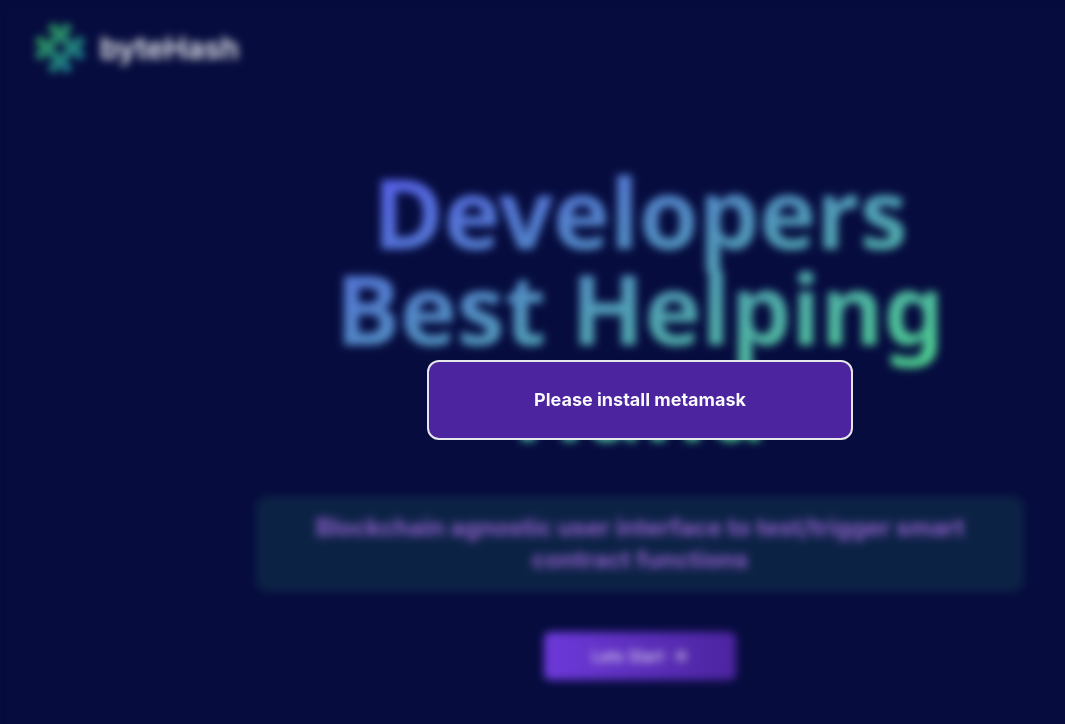
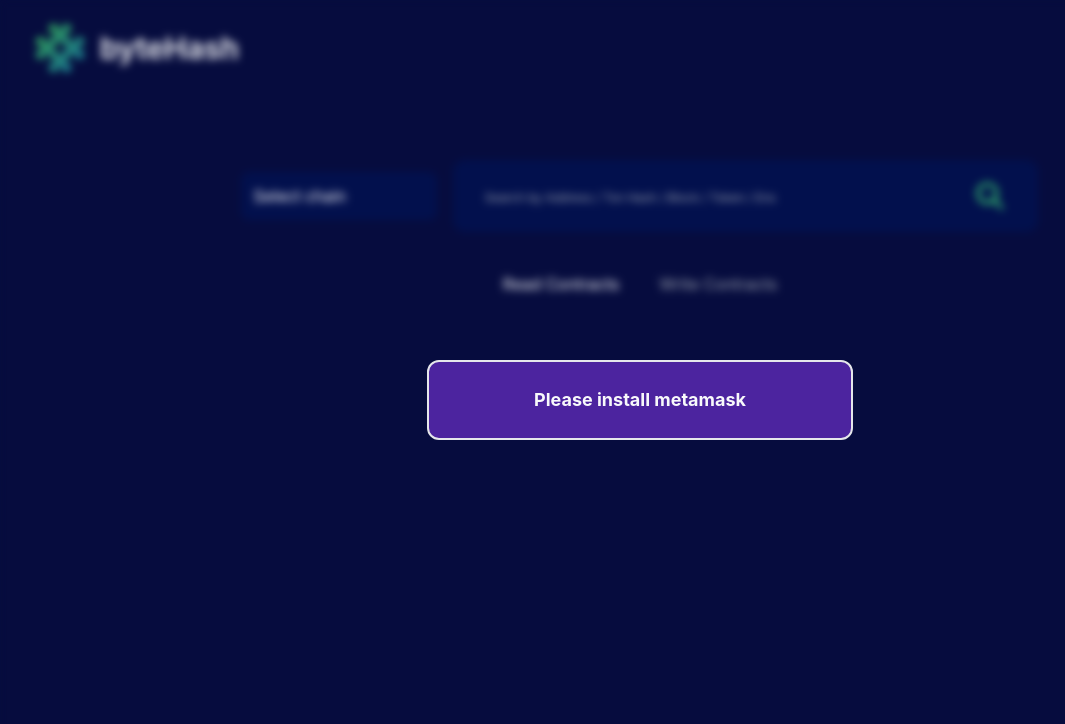
Before and after one commit to bytehash-tech/web3conHack, a React (Create React App) app: page / in a window 1280 px wide. Shown: the top 724 px of the page, without its empty margins (0-1065 px from the left). Built offline with nearby package versions, Linux system fonts and the light colour scheme; what tw-elements would draw is missing.

Commit message:
feat: improve UI

```diff
--- a/src/App.js
+++ b/src/App.js
@@ -19,10 +19,11 @@
   return (
     <div className="App">
       <Header onChange={mainToHomeHandler} />
-      { isHomeActive ?
+      <Main />
+      {/* { isHomeActive ?
           <Home onChange={onChangeStart} isHomeActive={isHomeActive} /> :
           <Main />
-      }
+      } */}
 
     </div>
   );
--- a/src/components/Header/Header.js
+++ b/src/components/Header/Header.js
@@ -15,11 +15,15 @@
 
   if (getProvider()) {
     return (
-      <header className="h-20 mt-2 px-5 flex items-center cursor-pointer" onClick={props.onChange} >
-        <img className="h-full" src={icon} alt="icon"></img>
-        <h1 className="mr-auto font-semibold justify-content-center text-3xl">
+      <header className="h-20 mt-2 px-5 flex items-center" onClick={props.onChange} >
+        <img className="h-full cursor-pointer" src={icon} alt="icon"></img>
+        <h1 className="mr-auto font-semibold cursor-pointer justify-content-center text-3xl">
           byteHash
         </h1>
+        <h2 className="p-4 ml-0 cursor-default text-xl mx-auto font-bold text-[#5925ad]
+                shadow-transparent rounded-xl">
+                Blockchain agnostic user interface to test/trigger smart contract functions
+        </h2>
         <ConnectButton />
       </header>
     )
--- /dev/null
+++ b/src/components/Logos.js
@@ -0,0 +1,36 @@
+export const ETHLogo = () => (
+    <svg
+      width="25"
+      height="25"
+      viewBox="0 0 30 30"
+      fill="none"
+      xmlns="http://www.w3.org/2000/svg"
+    >
+      <path
+        d="M0 10C0 4.47715 4.47715 0 10 0H20C25.5228 0 30 4.47715 30 10V20C30 25.5228 25.5228 30 20 30H10C4.47715 30 0 25.5228 0 20V10Z"
+        fill="#627EEA"
+      />
+      <path
+        d="M15.0294 3.75V12.0656L22.0578 15.2062L15.0294 3.75Z"
+        fill="white"
+        fillOpacity="0.602"
+      />
+      <path d="M15.0294 3.75L8 15.2062L15.0294 12.0656V3.75Z" fill="white" />
+      <path
+        d="M15.0294 20.595V26.2453L22.0625 16.515L15.0294 20.595Z"
+        fill="white"
+        fillOpacity="0.602"
+      />
+      <path d="M15.0294 26.2453V20.594L8 16.515L15.0294 26.2453Z" fill="white" />
+      <path
+        d="M15.0294 19.2872L22.0578 15.2063L15.0294 12.0675V19.2872Z"
+        fill="white"
+        fillOpacity="0.2"
+      />
+      <path
+        d="M8 15.2063L15.0294 19.2872V12.0675L8 15.2063Z"
+        fill="white"
+        fillOpacity="0.602"
+      />
+    </svg>
+  );
--- a/src/components/Main.js
+++ b/src/components/Main.js
@@ -1,6 +1,7 @@
 import React, { useState, useEffect } from 'react'
 import { ethers } from 'ethers'
 import $ from 'jquery';
+import { ETHLogo } from './Logos';
 import { SelectOutlined, CloseOutlined } from "@ant-design/icons"
 
 export default function Main() {
@@ -262,21 +263,23 @@
     const renderInput = (input) => {
       const { internalType, name, type } = input;
       return (
-        <div className="flex gap-2">
+        <div className="grid grid-cols-3 gap-2 w-full py-3">
           <label className="font-bold">{name}</label>
-          <input type="text" className='px-2 text-black' placeholder={type} required />
+          <input type="text" className='px-3 py-1 text-black rounded-md col-span-2' placeholder={type} required />
         </div>
       );
     }
 
-    const renderName = () => <div className="font-bold text-xl">{name}</div>;
+    const renderName = () => <div className="font-bold text-xl mb-3 text-violet-400">{name}</div>;
     const renderDynamicInputs = () => inputs.map(renderInput);
     const renderSubmitAction = () => (
-      <button type="submit" className='bg-blue-500 hover:bg-blue-700 text-white font-bold py-2 px-4 rounded-full'>Submit</button>
+      <button type="submit" className='hover:bg-green-400 bg-[#5925ad]
+      hover:text-[#290b5a] text-white font-bold mt-4 py-2 px-4 rounded-xl'>Submit</button>
     );
 
     return (
-      <form key={name} onSubmit={handleSubmit} className="flex flex-col justify-center gap-4 items-start border-2 p-4 rounded-md">
+      <form key={name} onSubmit={handleSubmit}
+        className="flex-col justify-center gap-4 items-start border-2 p-4 rounded-md">
         {renderName()}
         {renderDynamicInputs()}
         {renderSubmitAction()}
@@ -296,11 +299,30 @@
     return typeRenderer(data);
   }
 
-  const renderUi = () => (
-    <div className="grid grid-cols-3 gap-4 p-4" id='functionDisplay'>
-      {contractABI.map(renderDynamicUi)}
-    </div>
-  );
+//   const renderUi = () => (
+//     <div className="grid grid-cols-3 gap-4 p-4" id='functionDisplay'>
+//       {contractABI.map(renderDynamicUi)}
+//     </div>
+//   );
+
+  const RenderUI = (type) => {
+    //   const read = contractABI.filter(data => console.log(data))
+        const read = contractABI.filter(data => data.inputs.length === 0).map(renderDynamicUi)
+        const write = contractABI.filter(data => data.inputs.length > 1).map(renderDynamicUi)
+        if(type === 'read'){
+            return (
+                <div className="grid lg:grid-cols-3 md:grid-cols-2 sm:grid-cols-1 gap-4 p-4" id='functionDisplay'>
+                    {read}
+                </div>
+            )
+        } else if (type === 'write'){
+            return (
+                <div className="grid lg:grid-cols-3 md:grid-cols-2 sm:grid-cols-1 gap-4 p-4" id='functionDisplay'>
+                    {write}
+                </div>
+            )
+        }
+  }
 
   return (
     <div>
@@ -308,11 +330,10 @@
                         flex justify-center items-center text-left'>
 
           <div className="bg-[#4c249f] p-6 w-2/4 rounded-xl md:w-1/2">
-            <div className="flex">
+            <div className="flex justify-center">
               <p className="font-semibold text-center">⚠️ABI NOT FOUND⚠️<br>
               </br><br></br>By anychance do have ABI(JSON) for the contract? 🤔<br></br><br>
               </br></p>
-              {/* <CloseOutlined onClick={null} className="ml-auto" /> */}
             </div>
 
             <form
@@ -353,20 +374,20 @@
         </div>
       }
       <div className="flex justify-center mt-16 py-2 xl:w-full md:w-full mx-auto">
-        <div className="xl:w-1/3 md:w-1/2 mx-auto">
-          <div className="relative flex flex-auto items-stretch w-full mb-4 rounded">
-            <form
+        <div className="xl:w-2/3 md:w-1/2 mx-auto">
+          <div className="relative flex justify-center w-full mb-4 rounded">
+            <form className="flex justify-center items-center"
               onSubmit={(event) => {
                 event.preventDefault();
                 getABI();
               }}
             >
 
-              <div className="flex justify-center">
-                <div className="mb-3 xl:w-96">
-                  <select className="form-select appearance-none block w-full px-3 py-1.5 text-base font-normal text-gray-700
-                  bg-white bg-clip-padding bg-no-repeat border border-solid border-gray-300 rounded transition ease-in-out m-0
-                  focus:text-gray-700 focus:bg-white focus:border-blue-600 focus:outline-none" aria-label="Default select example"
+              <div className="w-1/3 mr-4">
+                <div className="">
+                  <select className="form-select appearance-none block w-full px-3 py-3 text-base font-normal text-white
+                  bg-[#02104d] bg-clip-padding bg-no-repeat rounded-lg transition ease-in-out m-0 focus:border-none
+                  focus:text-white focus:bg-[#02104d] focus:outline-none" aria-label="Default select example"
                   required
                   value={dropDownValue}
                   onChange={onDropdownChange}
@@ -380,7 +401,7 @@
                   </select>
                 </div>
               </div>
-
+              <div className="relative flex flex-auto items-stretch w-full rounded">
               <input
                 type="search"
                 className="form-control relative flex-auto min-w-0 block w-full px-8 py-6
@@ -388,37 +409,79 @@
                           transition ease-in-out m-0 focus:text-[#f8f9fb] focus:bg-[#02104d]
                           focus:border-blue-600 focus:outline-none placeholder:text-xs"
                 size='50'
-                placeholder="Paste contrct address and click submit"
+                placeholder="Search by Address / Txn Hash / Block / Token / Ens"
                 required
                 value={inputValue}
                 onChange={onInputChange}
               />
-
+            <button type="submit">
             <span
+              className="absolute cursor-pointer inset-y-0 right-0 p-6 input-group-text flex items-center pr-8 py-1.5 text-base font-normal bg-[#02104d]
+                        text-gray-700 text-center whitespace-nowrap rounded-xl"
+            >
+              <svg
+                color="#42e276"
+                xmlns="http://www.w3.org/2000/svg"
+                className="h-8 w-8"
+                fill="none"
+                viewBox="0 0 24 24"
+                stroke="currentColor"
+              >
+                <path
+                  strokeLinecap="round"
+                  strokeLinejoin="round"
+                  strokeWidth="2"
+                  d="M21 21l-6-6m2-5a7 7 0 11-14 0 7 7 0 0114 0z"
+                />
+              </svg>
+            </span>
+            </button>
+            </div>
+            {/* <span
               className="absolute bottom-0 right-0 input-group-text flex items-center p-4 pr-4 text-base font-normal bg-[#02104d]
                         text-gray-700 text-center whitespace-nowrap rounded-xl"
             >
               <button type="submit" className='bg-blue-500 hover:bg-blue-700 text-white font-bold py-2 px-4 rounded-full'>
                 submit
               </button>
-              {/* <path
-                  strokeLinecap="round"
-                  strokeLinejoin="round"
-                  strokeWidth="2"
-                  d="M21 21l-6-6m2-5a7 7 0 11-14 0 7 7 0 0114 0z"
-                /> */}
-            </span>
+            </span> */}
             </form>
-            <button onClick={e => this.clear('functionDisplay')}> clear </button>
+            {/* <button onClick={e => this.clear('functionDisplay')}> clear </button> */}
           </div>
         </div>
       </div>
-      <div className="flex justify-center gap-10 my-4 mb-10">
+      {/* <div className="flex justify-center gap-10 my-4 mb-10">
         <p>
           Read and write to Contracts
         </p>
+      </div> */}
+      <div className="flex justify-center gap-10 my-4 mb-10">
+        <p
+          onClick={!readFlag ? onChange : () => {}}
+          className={`${
+            readFlag
+              ? 'text-[#f8f9fb] cursor-pointer hover:text-green-400'
+              : 'text-gray-400 cursor-pointer hover:text-green-400'
+          }`}
+        >
+          Read Contracts
+        </p>
+        <p
+          onClick={onChange}
+          className={`${
+            !readFlag
+              ? 'text-[#f8f9fb] cursor-pointer hover:text-green-400'
+              : 'text-gray-400 cursor-pointer hover:text-green-400'
+          }`}
+        >
+          Write Contracts
+        </p>
       </div>
-      {renderUi()}
+      {/* {renderUi()} */}
+      <div className="px-6">
+        {readFlag && RenderUI('read')}
+        {!readFlag && RenderUI('write')}
+      </div>
     </div>
   )
 }
```
